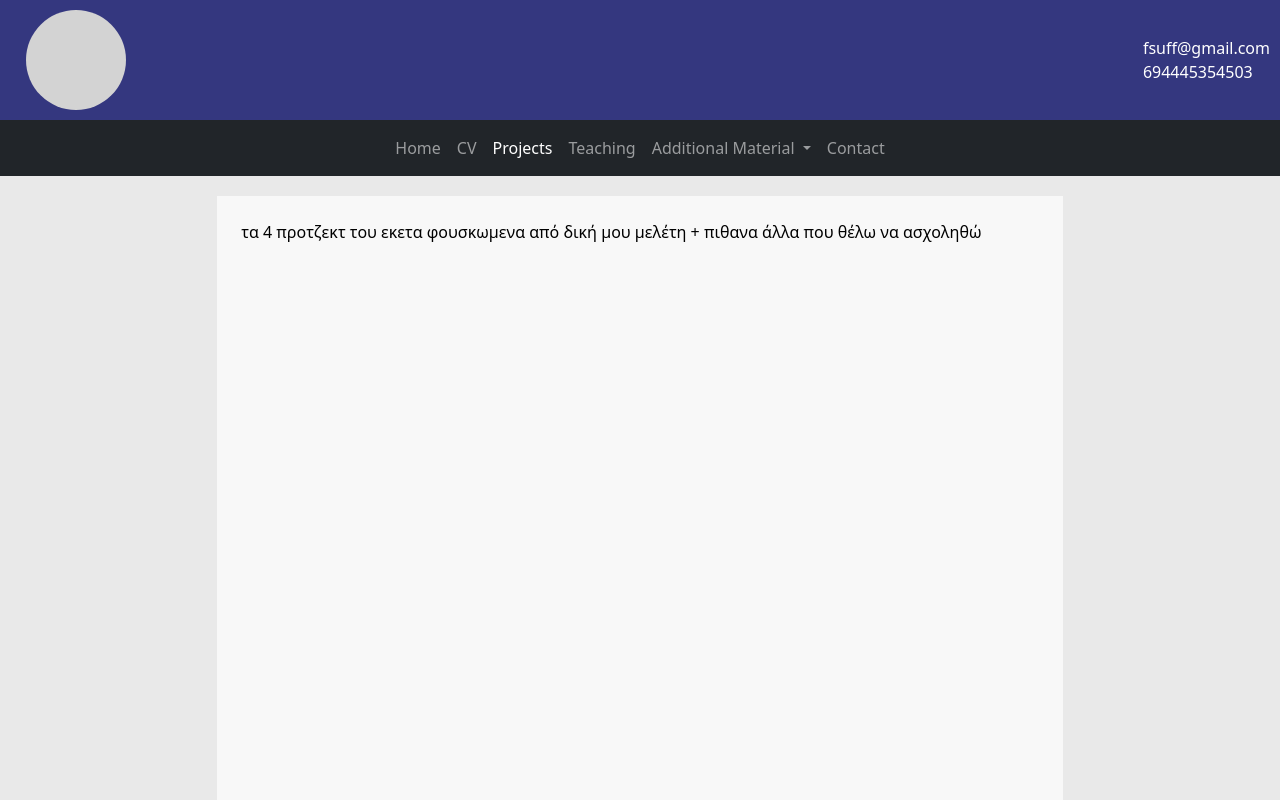
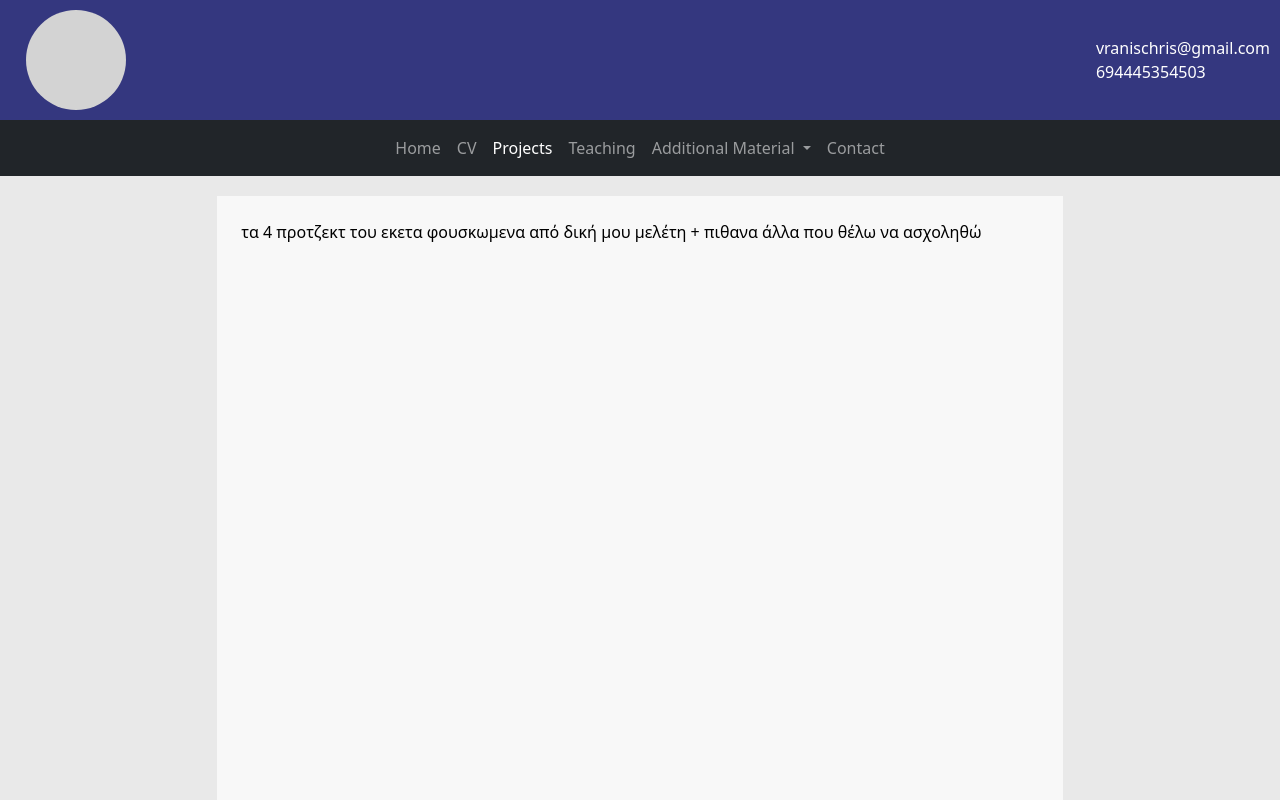
Before and after one commit to vranisch/vranisch.github.io, a plain HTML site: page projects.html in a window 1280 px wide. Shown: the top 800 px of the page. Drawn offline with nearby package versions, Linux system fonts and the light colour scheme.

Commit message:
Update projects.html

```diff
--- a/projects.html
+++ b/projects.html
@@ -3,7 +3,7 @@
 <head>
   <meta charset="UTF-8" />
   <meta name="viewport" content="width=device-width, initial-scale=1.0" />
-  <title>Bootstrap Navbar</title>
+  <title>Vranis Christos</title>
   <link href="https://cdn.jsdelivr.net/npm/bootstrap@5.3.3/dist/css/bootstrap.min.css" rel="stylesheet" />
   <style>
     .top-bar {
@@ -38,7 +38,7 @@
     <div class="top-bar d-flex justify-content-between align-items-center">
         <div class="logo ms-3"></div>
         <div class="BasicInfo">
-          <div class="email">fsuff@gmail.com</div>
+          <div class="email">vranischris@gmail.com</div>
           <div class="mobile">694445354503</div>
         </div>
       </div>
```
